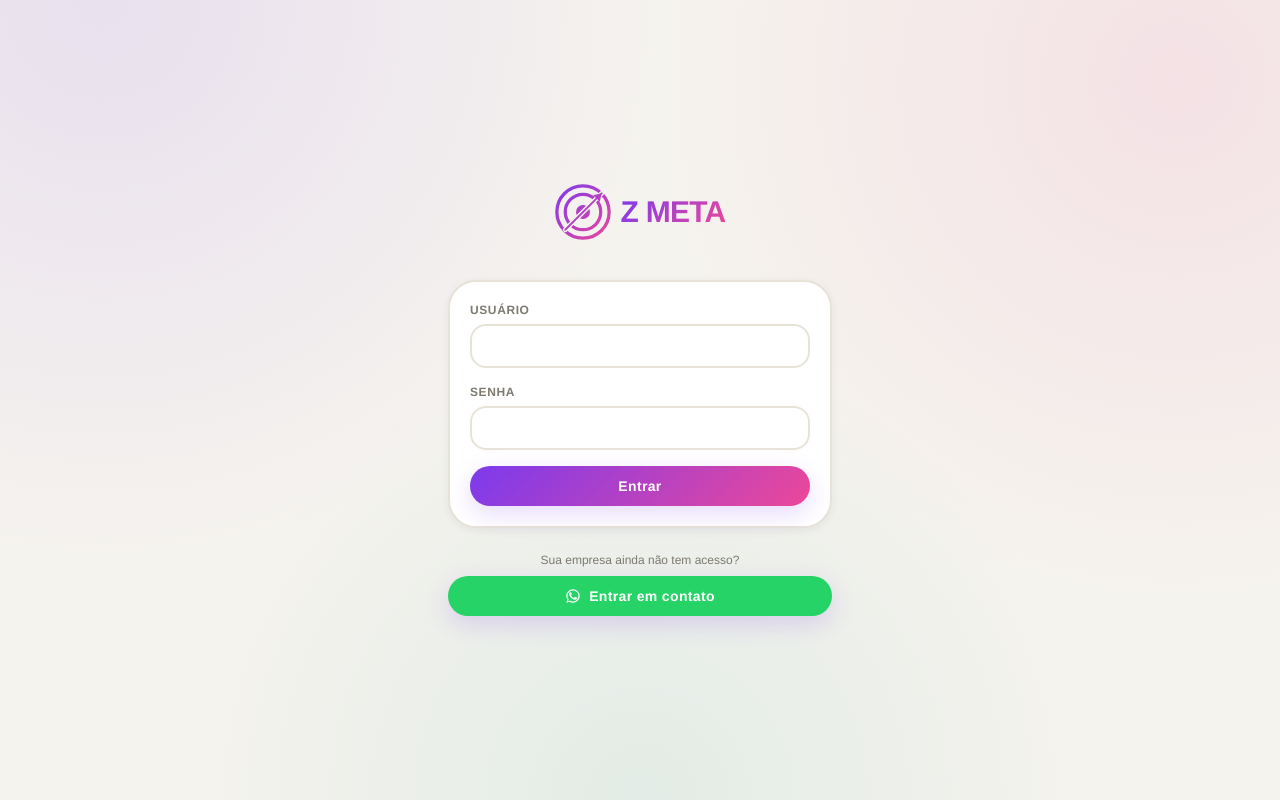
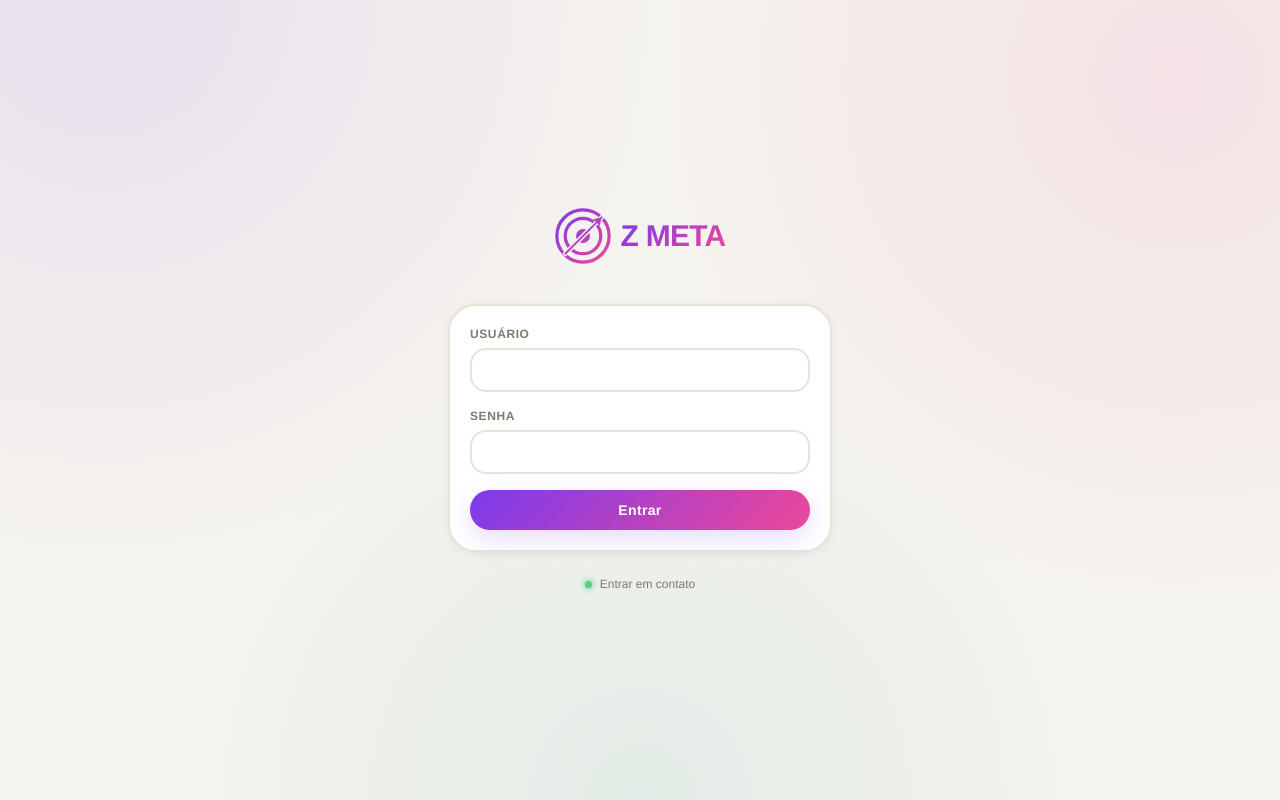
Before and after one commit to familiaribeiro2710-dotcom/z-meta, a Next.js app: page /login in a window 1280 px wide. Built offline with nearby package versions, Linux system fonts and the light colour scheme; no server answers.

Commit message:
botao whatsapp discreto estilo led verde

```diff
--- a/app/login/page.js
+++ b/app/login/page.js
@@ -4,6 +4,7 @@ import { useRouter } from "next/navigation";
 import { AlertTriangle } from "lucide-react";
 import { supabase } from "../../lib/supabaseClient";
 import Logo from "../../lib/Logo";
+import Led from "../../lib/Led";
 
 export default function LoginPage() {
   const router = useRouter();
@@ -76,19 +77,14 @@ export default function LoginPage() {
           </button>
         </form>
 
-        <div className="mt-6 text-center">
-          <p className="text-xs text-muted mb-2">Sua empresa ainda não tem acesso?</p>
+        <div className="mt-6 flex justify-center">
           <a
             href="https://wa.me/5511953893938?text=Ol%C3%A1!%20Quero%20saber%20mais%20sobre%20o%20Z%20Meta%20para%20minha%20empresa."
             target="_blank"
             rel="noopener noreferrer"
-            className="inline-flex items-center justify-center gap-2 text-white rounded-full px-5 py-2.5 text-sm font-bold tracking-wide active:scale-95 transition-all shadow-pop w-full"
-            style={{ background: "#25D366" }}
+            className="inline-flex items-center gap-2 text-xs text-muted hover:text-navy font-medium transition-colors"
           >
-            <svg width="16" height="16" viewBox="0 0 24 24" fill="currentColor" aria-hidden="true">
-              <path d="M17.472 14.382c-.297-.149-1.758-.867-2.03-.967-.273-.099-.472-.148-.67.15-.197.297-.767.966-.94 1.164-.173.199-.347.223-.644.075-.297-.15-1.255-.463-2.39-1.475-.883-.788-1.48-1.761-1.653-2.059-.173-.297-.018-.458.13-.606.134-.133.298-.347.446-.52.149-.174.198-.298.298-.497.099-.198.05-.371-.025-.52-.075-.149-.669-1.612-.916-2.207-.242-.579-.487-.5-.669-.51-.173-.008-.371-.01-.57-.01-.198 0-.52.074-.792.372-.272.297-1.04 1.016-1.04 2.479 0 1.462 1.065 2.875 1.213 3.074.149.198 2.096 3.2 5.077 4.487.709.306 1.262.489 1.694.625.712.227 1.36.195 1.871.118.571-.085 1.758-.719 2.006-1.413.248-.694.248-1.289.173-1.413-.074-.124-.272-.198-.57-.347z" />
-              <path d="M12.001 2C6.478 2 2 6.477 2 12c0 1.892.526 3.657 1.437 5.164L2 22l4.933-1.394A9.94 9.94 0 0 0 12.001 22c5.523 0 10-4.477 10-10s-4.477-10-10-10zm0 18.166a8.12 8.12 0 0 1-4.146-1.135l-.297-.176-3.055.863.868-2.98-.194-.307A8.13 8.13 0 0 1 3.834 12c0-4.505 3.663-8.166 8.167-8.166 4.505 0 8.167 3.661 8.167 8.166 0 4.505-3.662 8.166-8.167 8.166z" />
-            </svg>
+            <Led color="green" size={7} pulse />
             Entrar em contato
           </a>
         </div>
```
